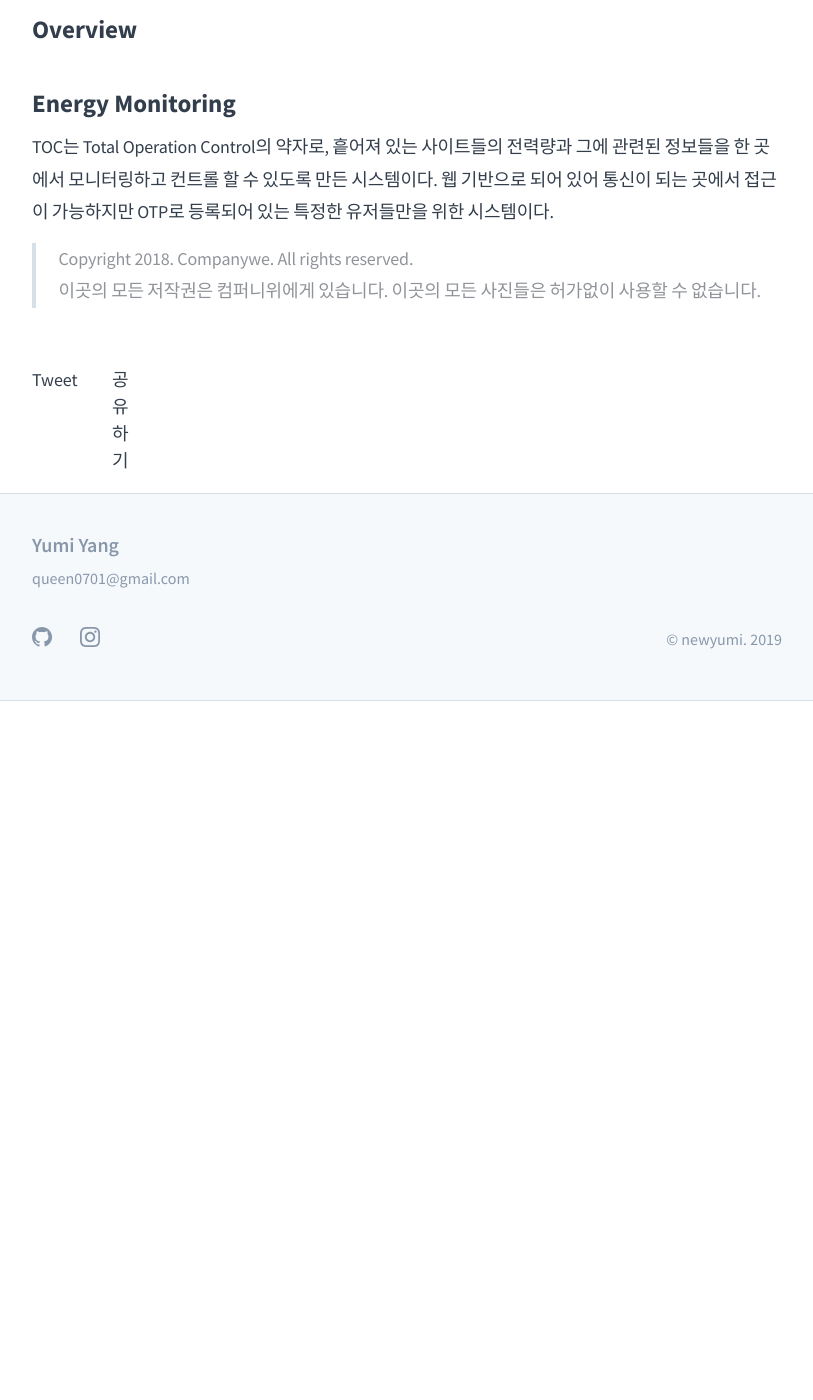
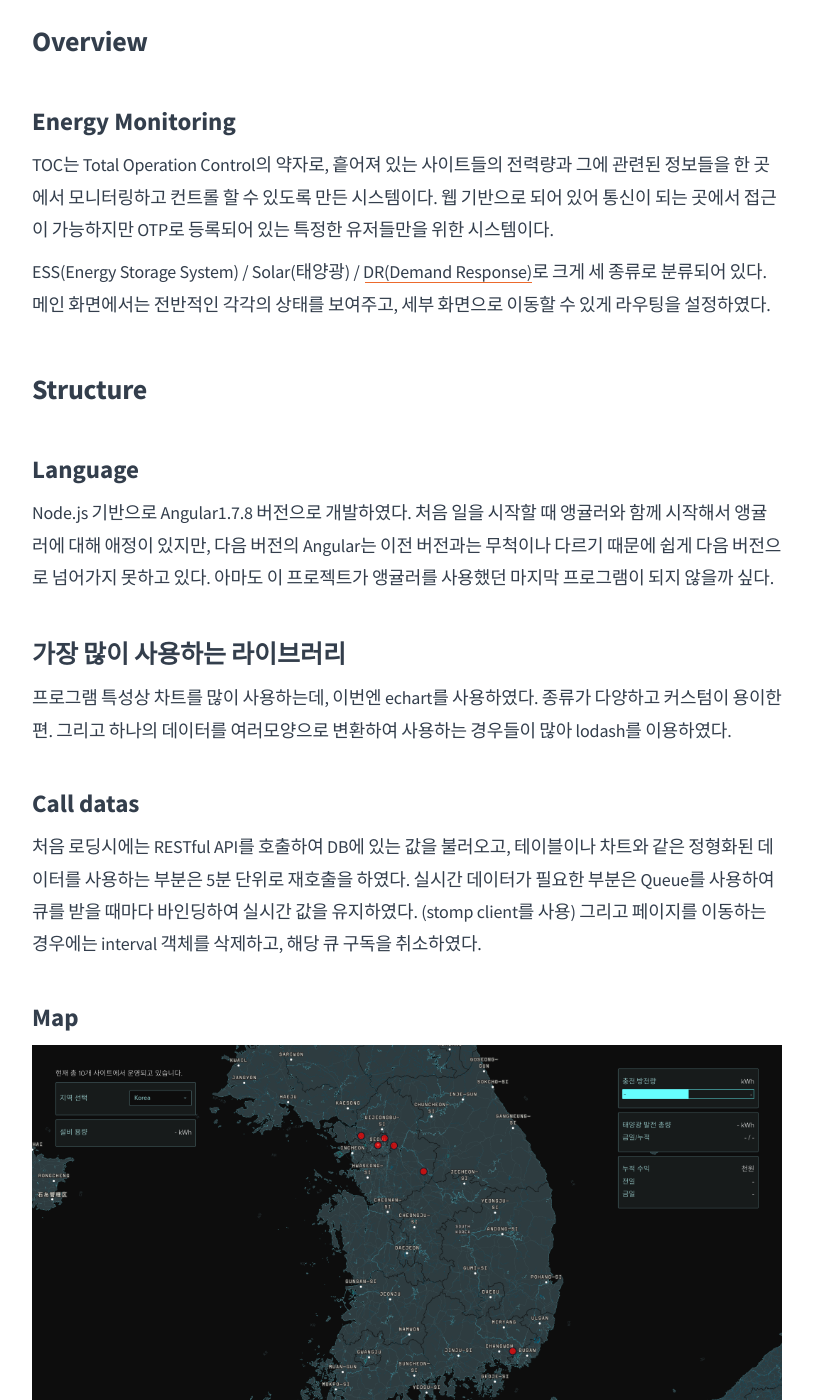
Before and after one commit to newyumi/newyumi.github.io, a Jekyll site: the page built from project/toc/index.md, in a window 1280 px wide and 1400 px high, scrolled down 1882 px. Shown: the whole window, without its empty margins (233-1046 px from the left). Built offline with Jekyll 4.4.1, drawn with Linux system fonts in a browser that asks for light colours; comment, search, counter and statistics services are not loaded; before the commit the page ends 2583 px from its top, so only the background shows below that; some of the changed text lies outside the part shown.

Commit message:
EDITED project1

```diff
--- a/project/toc/index.md
+++ b/project/toc/index.md
@@ -22,23 +22,54 @@ order: 1
 
 ## CONCORDIA
 
-![main](img/toc1.png)
+![toc1](img/toc1.png)
 
-![main](img/toc2.png)
+![toc2](img/toc2.png)
 ###### Structure of TOC
 
 컴퍼니위의 자체 개발 플랫폼인 CONCORDIA는 오픈소스 및 GPU기반의 최적화된 고속 빅데이터 시스템과 기계학습 시스템으로 이루어져 있다.
 TOC는 그 프로젝트 중 대표적인 프로그램이다.
 
 
-## Overview
+# Overview
 
 ## Energy Monitoring
 
 TOC는 Total Operation Control의 약자로, 흩어져 있는 사이트들의 전력량과 그에 관련된 정보들을 한 곳에서 모니터링하고 컨트롤 할 수 있도록
 만든 시스템이다. 웹 기반으로 되어 있어 통신이 되는 곳에서 접근이 가능하지만 OTP로 등록되어 있는 특정한 유저들만을 위한 시스템이다.
 
+ESS(Energy Storage System) / Solar(태양광) / [DR(Demand Response)](https://en.wikipedia.org/wiki/Demand_response)로 크게 세 종류로 분류되어 있다.
+메인 화면에서는 전반적인 각각의 상태를 보여주고, 세부 화면으로 이동할 수 있게 라우팅을 설정하였다.
 
 
+# Structure
+
+## Language
+
+Node.js 기반으로 Angular1.7.8 버전으로 개발하였다. 처음 일을 시작할 때 앵귤러와 함께 시작해서 앵귤러에 대해 애정이 있지만,
+다음 버전의 Angular는 이전 버전과는 무척이나 다르기 때문에 쉽게 다음 버전으로 넘어가지 못하고 있다.
+아마도 이 프로젝트가 앵귤러를 사용했던 마지막 프로그램이 되지 않을까 싶다.
+
+## 가장 많이 사용하는 라이브러리
+
+프로그램 특성상 차트를 많이 사용하는데, 이번엔 echart를 사용하였다. 종류가 다양하고 커스텀이 용이한편.
+그리고 하나의 데이터를 여러모양으로 변환하여 사용하는 경우들이 많아 lodash를 이용하였다.
+
+## Call datas
+
+처음 로딩시에는 RESTful API를 호출하여 DB에 있는 값을 불러오고, 테이블이나 차트와 같은 정형화된 데이터를 사용하는 부분은 5분 단위로 재호출을 하였다.
+실시간 데이터가 필요한 부분은 Queue를 사용하여 큐를 받을 때마다 바인딩하여 실시간 값을 유지하였다. (stomp client를 사용)
+그리고 페이지를 이동하는 경우에는 interval 객체를 삭제하고, 해당 큐 구독을 취소하였다.
+
+## Map
+
+![map](img/map.png)
+###### 위치 이동, 해당 위치에 마커 또는 정보 표시.
+
+우리 회사가 사랑하는 [mapbox](https://www.mapbox.com/). Mapbox GL JS에 유저가 원할만한 기능은 거진 다 있다고 보면 된다.
+기본적인 사용은 무료인데, 상용 프로그램에서 사용하거나 사용량이 많으면 유료로 전환할 수 있다.
+
+
+<br/><br/>
 > Copyright 2018. Companywe. All rights reserved. <br/>
 > 이곳의 모든 저작권은 컴퍼니위에게 있습니다. 이곳의 모든 사진들은 허가없이 사용할 수 없습니다.
```
Also changed, not shown: other parts of project/toc/index.md (+2 -2 lines).
